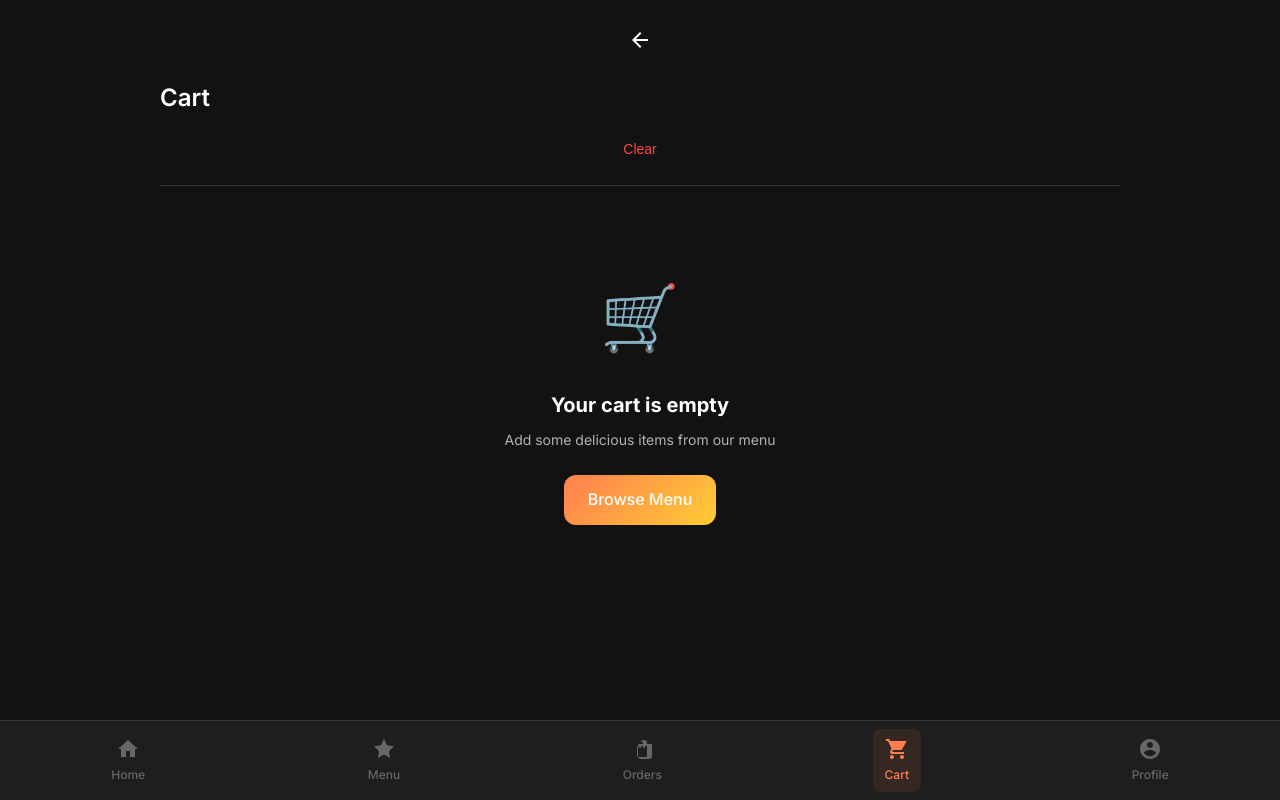
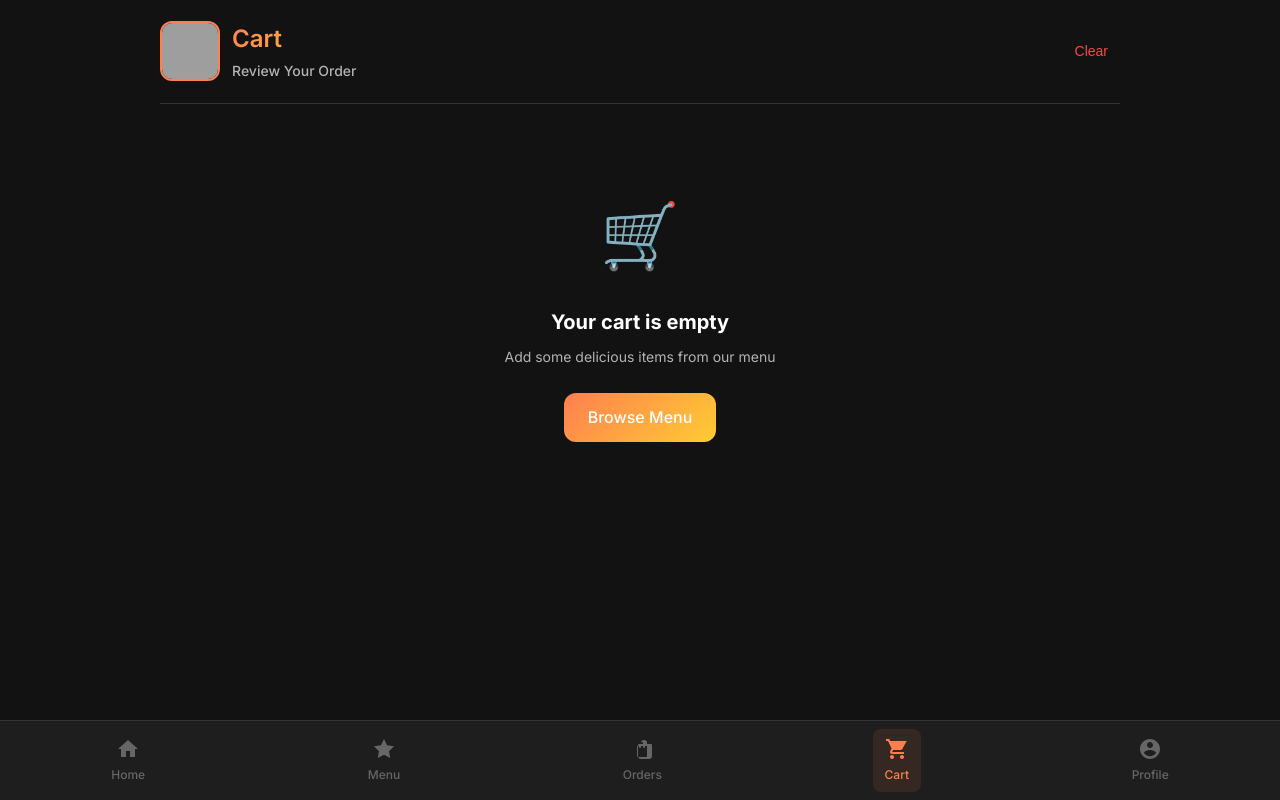
Before and after one commit to Deaptayan/fooddelpub, a website built with Vite: page cart.html in a window 1280 px wide. Built offline with nearby package versions, Linux system fonts and the light colour scheme; grey boxes are pictures that could not be loaded.

Commit message:
cart.html

```diff
--- a/cart.html
+++ b/cart.html
@@ -14,13 +14,20 @@
     <div class="container">
         <!-- Header -->
         <header class="header">
-            <button class="back-btn" onclick="window.history.back()">
-                <svg viewBox="0 0 24 24">
-                    <path d="M20 11H7.83l5.59-5.59L12 4l-8 8 8 8 1.42-1.41L7.83 13H20v-2z"/>
-                </svg>
-            </button>
-            <h1>Cart</h1>
-            <button class="clear-cart" id="clearCart">Clear</button>
+            <div class="header-top">
+                <div class="brand-section">
+                    <div class="logo">
+                        <img src="https://images.pexels.com/photos/4253302/pexels-photo-4253302.jpeg?auto=compress&cs=tinysrgb&w=100" alt="Delicious Restaurant Logo">
+                    </div>
+                    <div class="brand-info">
+                        <h1 class="restaurant-name">Cart</h1>
+                        <p class="restaurant-tagline">Review Your Order</p>
+                    </div>
+                </div>
+                <div class="header-actions">
+                    <button class="clear-cart" id="clearCart">Clear</button>
+                </div>
+            </div>
         </header>
 
         <!-- Empty Cart -->
```
